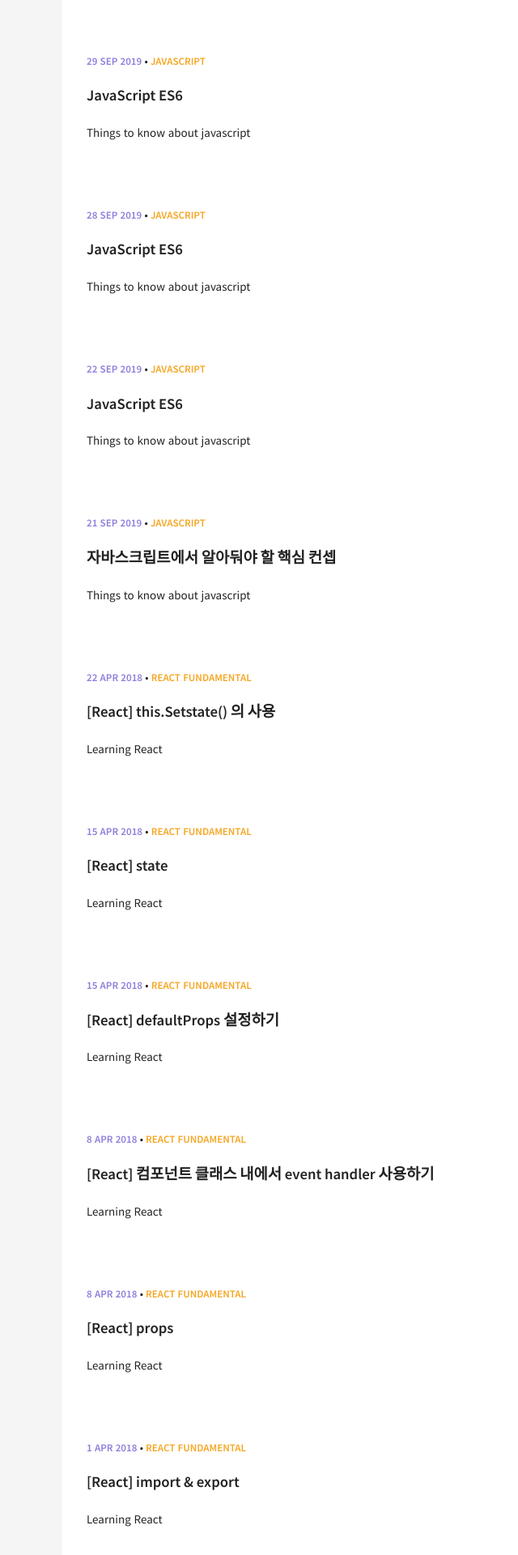
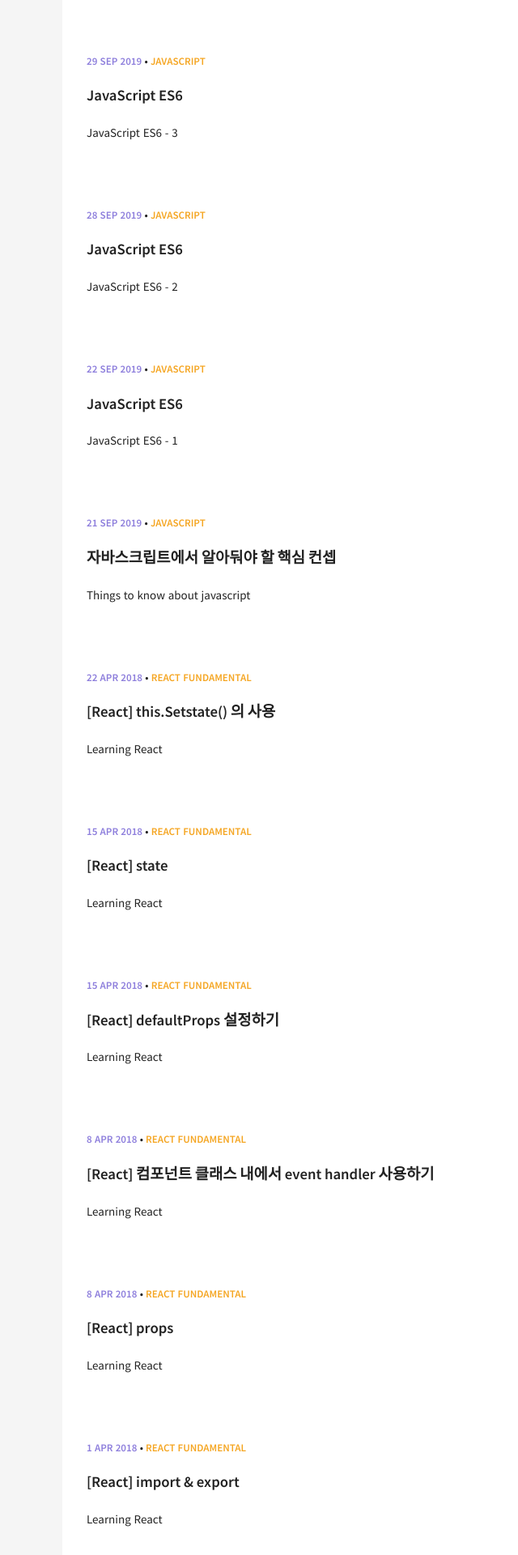
Before and after one commit to dev-csa/dev-csa.github.com, a Jekyll site: the page built from index.html, in a window 1280 px wide. Shown: the top 1920 px of the page at 81% size, without its empty margins (243-883 px from the left). Built offline with Jekyll 4.4.1, drawn with Linux system fonts in a browser that asks for light colours.

Commit message:
no message

```diff
--- a/_posts/2019-09-29-js-post.md
+++ b/_posts/2019-09-29-js-post.md
@@ -1,7 +1,7 @@
 ---
 layout: post
 title: "JavaScript ES6"
-excerpt: Things to know about javascript
+excerpt: JavaScript ES6 - 3
 categories: [Javascript]
 comments: true
 image:
```
Also changed, not shown: _posts/2019-09-22-js-post.md (+1 -1 lines), _posts/2019-09-28-js-post.md (+1 -1 lines).
